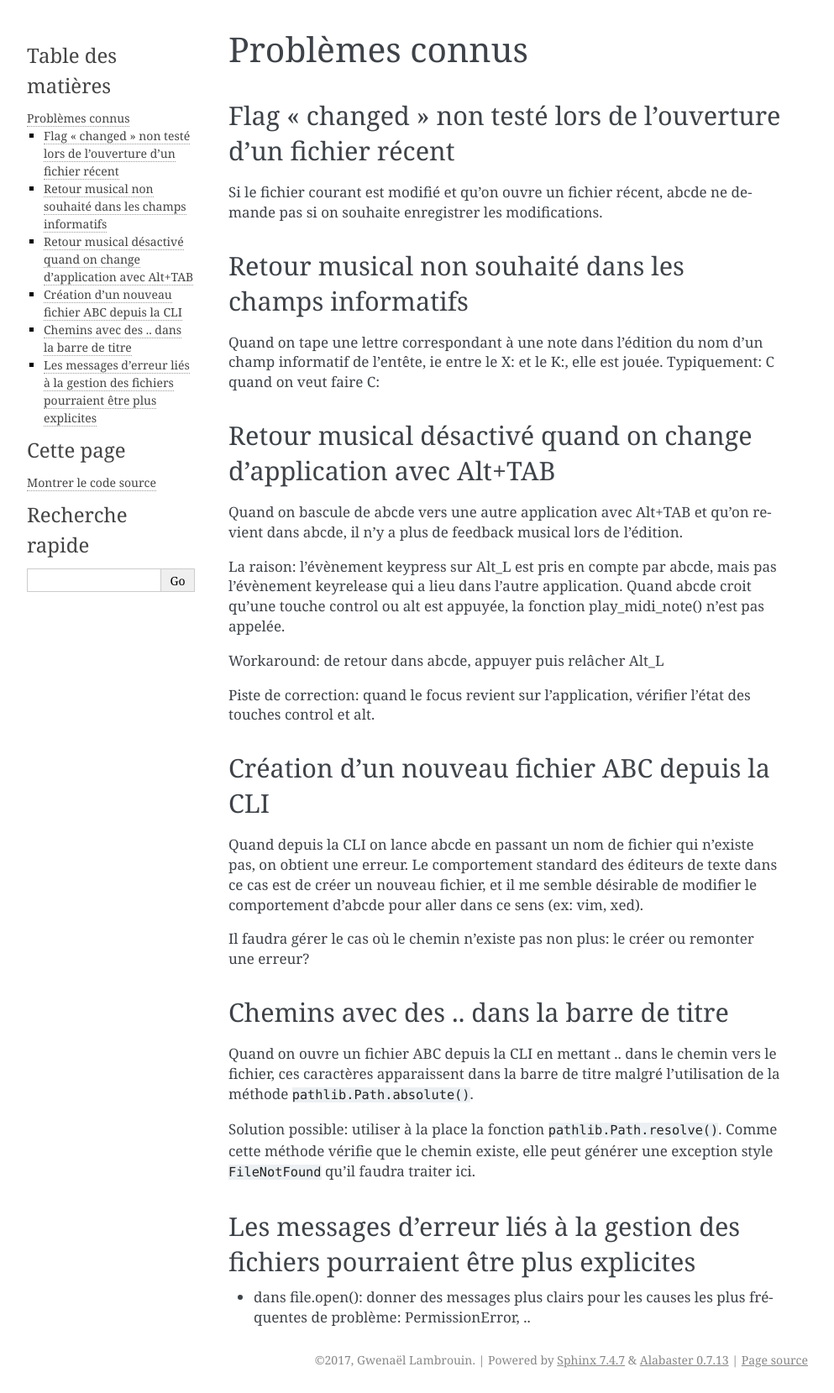
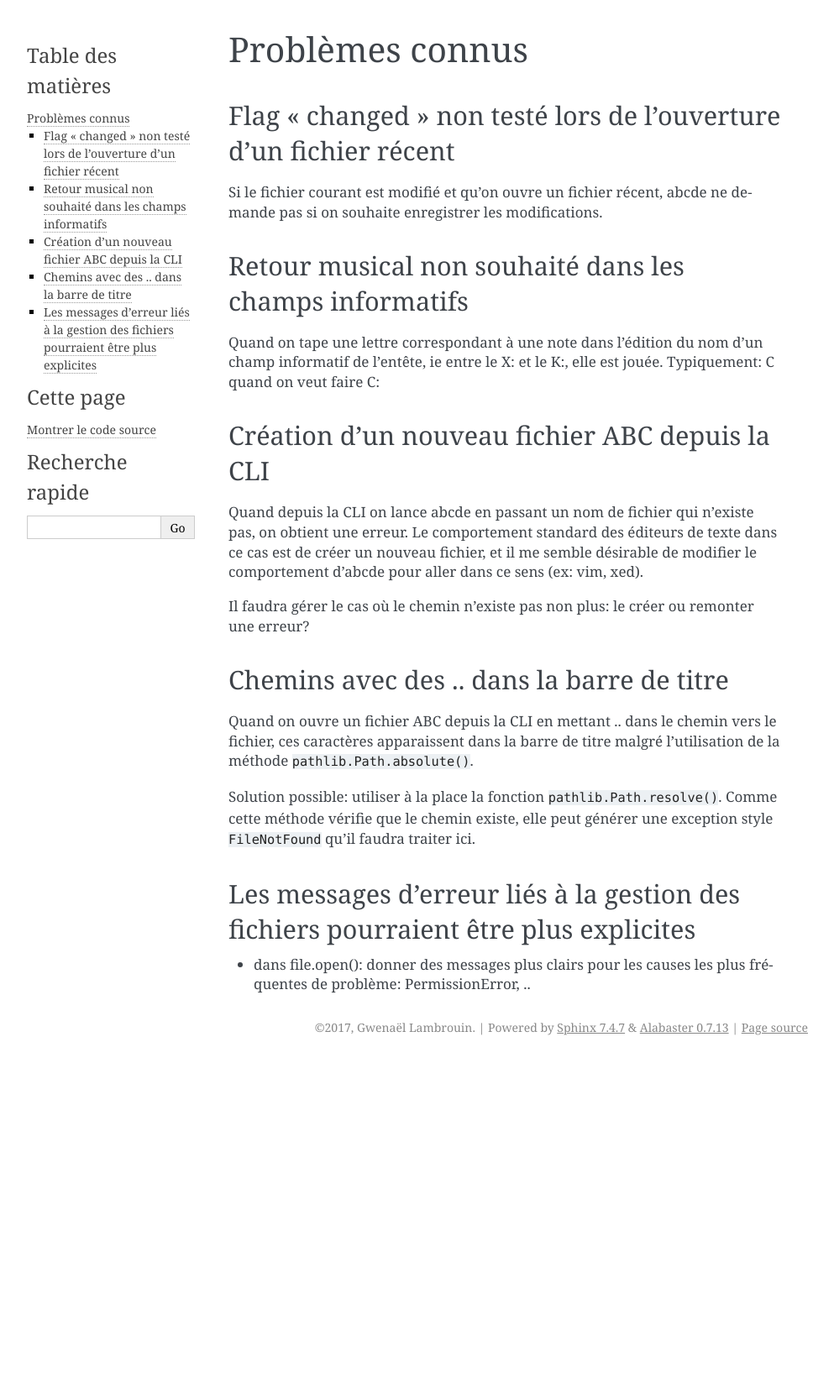
Before and after one commit to glm35/abcted, a Sphinx documentation site: the page built from docs/developer_docs/known_issues.rst, in a window 1280 px wide. Shown: the whole page at 84% size, without its empty margins (148-1141 px from the left). Built offline with Sphinx 7.4.7, drawn with Linux system fonts in a browser that asks for light colours; after the commit the page ends 1263 px from its top, so only the background shows below that.

Commit message:
Fix no musical feedback after Alt+TAB

```diff
--- a/docs/developer_docs/known_issues.rst
+++ b/docs/developer_docs/known_issues.rst
@@ -13,21 +13,6 @@ Retour musical non souhaité dans les champs informatifs
 Quand on tape une lettre correspondant à une note dans l'édition du nom d'un
 champ informatif de l'entête, ie entre le X: et le K:, elle est jouée.
 Typiquement: C quand on veut faire C:
-
-Retour musical désactivé quand on change d'application avec Alt+TAB
--------------------------------------------------------------------
-
-Quand on bascule de abcde vers une autre application avec Alt+TAB et qu'on revient
-dans abcde, il n'y a plus de feedback musical lors de l'édition.
-
-La raison: l'évènement keypress sur Alt_L est pris en compte par abcde, mais pas
-l'évènement keyrelease qui a lieu dans l'autre application. Quand abcde croit qu'une
-touche control ou alt est appuyée, la fonction play_midi_note() n'est pas appelée.
-
-Workaround: de retour dans abcde, appuyer puis relâcher Alt_L
-
-Piste de correction: quand le focus revient sur l'application, vérifier l'état des touches
-control et alt.
 
 Création d'un nouveau fichier ABC depuis la CLI
 -----------------------------------------------
```
Also changed, not shown: 1 other file.
